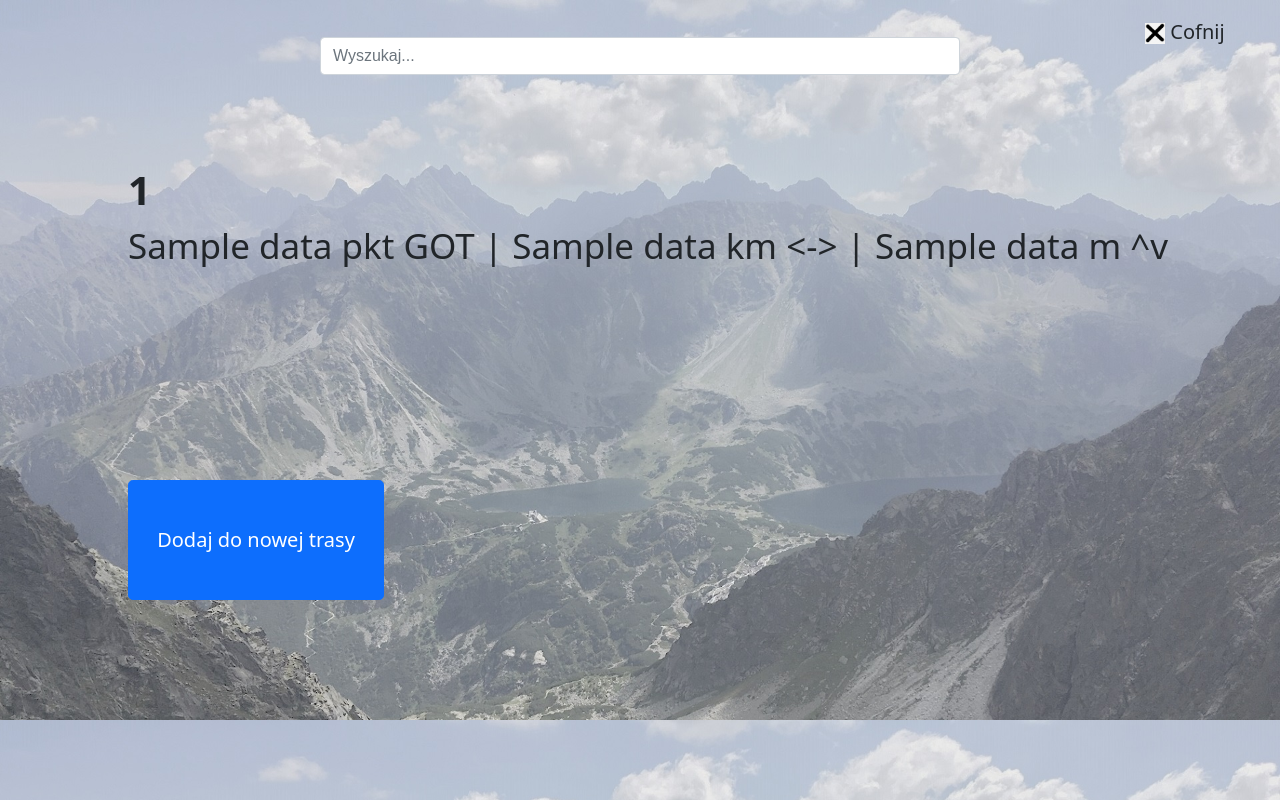
After one commit to mnahajowski/GoronatorProject, a Flask app: template frontend/templates/segmentView.html in a window 1280 px wide. The commit adds this page. Run offline with Flask 2, Linux system fonts and the light colour scheme; the template is opened without the code that fills it: most values are stand-ins (such as "Sample title", 1, 10 or a date in 2020); some libraries are stand-ins or nearby versions.

Commit message:
Browser + SegmentView added

```diff
--- a/frontend/main.py
+++ b/frontend/main.py
@@ -1,5 +1,6 @@
 from flask import Flask, render_template
-
+import requests
+from urllib import request
 app = Flask(__name__)
 DEBUG = True
 app.config.from_object(__name__)
@@ -8,8 +9,18 @@ app.config['SECRET_KEY'] = '7d441f27d441f27567d441f2b6176a'
 
 @app.route("/")
 def index():
-    return render_template('index.html')
+    myList = ['Morskie Oko - Rysy', 'Adam', 'Michał']
+    return render_template('index.html', data=myList)
 
 
+@app.route("/SegmentView")
+def segmentView():
+    #data = requests.get('http://localhost:5000/GetPoints')
+    #print(data.content)
+    request.urlopen()
+    #request.
+    myList = [['Morskie Oko - Rysy', 2, 2.3, 1200], ['Maniak - Rysy', 2, 2.3, 1200]]
+    return render_template('segmentView.html', data=myList)
+
 if __name__ == '__main__':
-    app.run(host='localhost', port=12345)
+    app.run(host='0.0.0.0')
--- /dev/null
+++ b/frontend/static/styles/index.js
@@ -0,0 +1,14 @@
+$( function() {
+     console.log(myData);
+    $( "#tags" ).autocomplete({
+      source: myData
+        });
+    });
+
+
+    const node = document.getElementById("tags")
+    node.addEventListener("keydown", function(event) {
+    if (event.key === "Enter") {
+        console.log(node.value);
+    }
+});
--- /dev/null
+++ b/frontend/static/styles/mainStyles.css
@@ -0,0 +1,50 @@
+body {
+    background-image: url("../images/background.jpg");
+    height: 100%;
+    background-size: cover;
+}
+
+.form-control.input-lg.bigSearch{
+    font-size:25pt;
+    width:50%;
+    margin-top:10%;
+    margin-left:auto;
+    margin-right:auto;
+}
+
+.form-control.input-lg.smallSearch{
+    font-size:12pt;
+    width:50%;
+    margin-top:1%;
+    margin-left:auto;
+    margin-right:auto;
+}
+
+.btn.btn-default.btn-lg.closeButton {
+    position: absolute;
+    top: 1%;
+    right: 3%;
+}
+
+.btn.btn-primary.btn-lg.addButton {
+    position: absolute;
+    width: 20%;
+    height: 15%;
+    top: 60%;
+    left: 10%;
+}
+
+.segmentDescription {
+    position: absolute;
+    top: 20%;
+    left: 10%;
+}
+
+.importantLabel {
+    font-size: 40px;
+    font-weight: bold;
+}
+
+.normalLabel {
+    font-size: 35px;
+}
--- /dev/null
+++ b/frontend/templates/segmentView.html
@@ -0,0 +1,54 @@
+<!DOCTYPE html>
+<html lang="en">
+<head>
+    <link href="https://cdn.jsdelivr.net/npm/bootstrap@5.0.0-beta1/dist/css/bootstrap.min.css"
+          rel="stylesheet" integrity="sha384-giJF6kkoqNQ00vy+HMDP7azOuL0xtbfIcaT9wjKHr8RbDVddVHyTfAAsrekwKmP1"
+          crossorigin="anonymous">
+    <link rel="stylesheet" href="https://code.jquery.com/ui/1.12.1/themes/base/jquery-ui.css">
+    <script type="text/javascript" src="https://cdnjs.cloudflare.com/ajax/libs/jquery/3.1.1/jquery.min.js"></script>
+    <script type="text/javascript" src="https://code.jquery.com/ui/1.12.1/jquery-ui.js"></script>
+    <link rel="stylesheet" href="../static/styles/mainStyles.css">
+</head>
+<body>
+    <div class="ui-widget">
+        <label for="tags"></label>
+        <input class="form-control input-lg smallSearch" id="tags" name="cli" placeholder="Wyszukaj...">
+    </div>
+    <button class="btn btn-default btn-lg closeButton">
+        <img src="../static/images/closeButtonImg.png" width="20" /> Cofnij
+    </button>
+
+    <div class="segmentDescription">
+        <div class="importantLabel">
+            {{data[0][0]}}
+        </div>
+        <div class="normalLabel">
+            {{data[0][1]}} pkt GOT | {{data[0][2]}} km <-> | {{data[0][3]}} m ^v
+        </div>
+    </div>
+<button class="btn btn-primary btn-lg addButton">
+    Dodaj do nowej trasy
+    </button>
+
+
+
+
+
+</body>
+
+<script>
+        var myData = [];
+        var mydata2 = {{data | tojson}};
+        mydata2.forEach(function(entry) {
+            myData.push(entry[0]);
+            console.log(entry[0]);
+        });
+        console.log(myData);
+
+</script>
+
+<script src="../static/styles/index.js">
+
+</script>
+
+</html>
```
Also changed, not shown: frontend/templates/index.html (+25 -1 lines), frontend/static/images/background.jpg (added), frontend/static/images/closeButtonImg.png (added).
